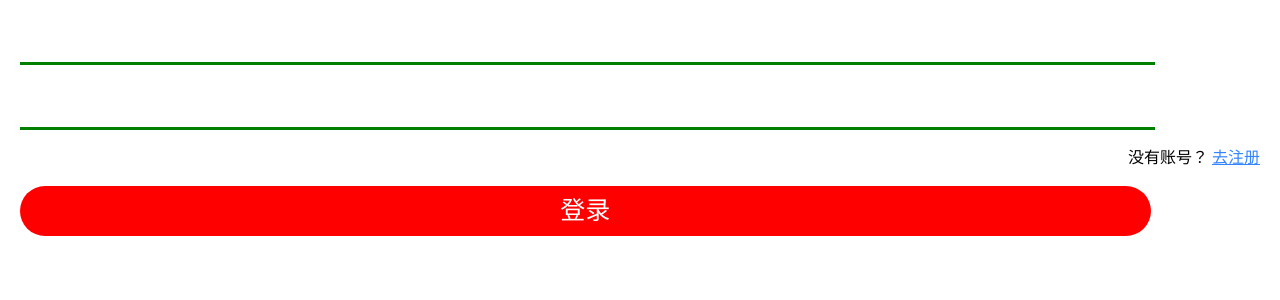
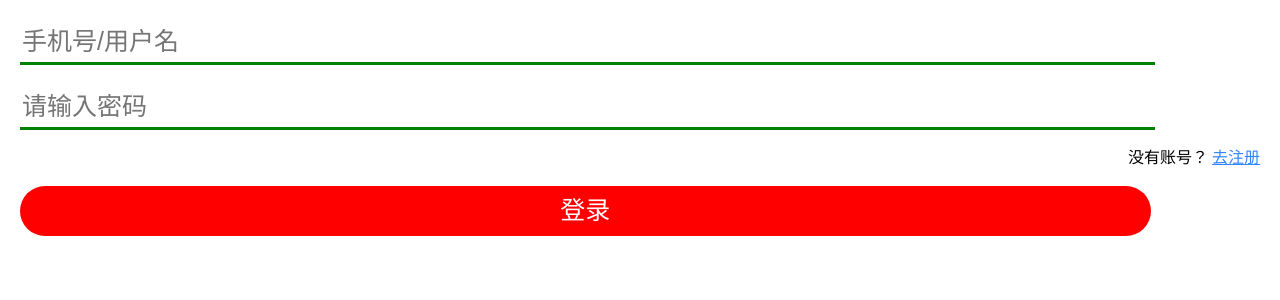
Before and after one commit to lvyuqing-git/hmtoutiao, a Vue app: page /#/login in a window 1280 px wide. Shown: the top 300 px of the page. Built offline with nearby package versions, Linux system fonts and the light colour scheme; a small style sheet from the web is missing.

Commit message:
使用vant框架封装input组件完成

```diff
--- a/babel.config.js
+++ b/babel.config.js
@@ -1,5 +1,12 @@
 module.exports = {
   presets: [
     '@vue/cli-plugin-babel/preset'
+  ],
+  plugins: [
+    ['import', {
+      libraryName: 'vant',
+      libraryDirectory: 'es',
+      style: true
+    }, 'vant']
   ]
 }
--- a/src/components/hminput.vue
+++ b/src/components/hminput.vue
@@ -1,14 +1,32 @@
 <template>
-  <input :type="type"
-         @input='inputfn'>
+  <input @input='inputfn'
+         @blur="blurfn"
+         :class="{succeed:status,err:!status}">
 </template>
 
 <script>
 export default {
-  props: ['type'],
+  props: ['rule', 'msg'],
+  data () {
+    return {
+      status: true
+    }
+  },
   methods: {
     inputfn (event) {
       this.$emit('input', event.target.value)
+    },
+    blurfn () {
+      let value = event.target.value;
+      if (this.rule && this.rule.test(value)) {
+        this.status = true
+      } else {
+        this.status = false
+        this.$toast.fail({
+          message: this.msg,
+        });
+
+      }
     }
   }
 }
@@ -19,8 +37,14 @@ input {
   width: 318/360 * 100vw;
   height: 40px;
   border: none;
-  border-bottom: 3px solid green;
+  border-bottom: 3px solid black;
   font-size: 25px;
   outline: none;
 }
+.succeed {
+  border-bottom: 3px solid green;
+}
+.err {
+  border-bottom: 3px solid red;
+}
 </style>
--- a/src/main.js
+++ b/src/main.js
@@ -3,6 +3,8 @@ import App from './App.vue'
 import '@/assets/style/reset.css'
 Vue.config.productionTip = false
 import router from '@/router/index.js'
+import { Toast } from 'vant';
+Vue.use(Toast)
 new Vue({
   router,
   render: h => h(App),
--- a/src/views/login.vue
+++ b/src/views/login.vue
@@ -5,9 +5,15 @@
       <div class="logo"><span class="iconfont iconnew"></span></div>
       <div class="inputs">
         <hminput v-model="user.username"
-                 type='text'></hminput>
+                 type='text'
+                 :rule='/^(\d{5,6})$|^(1\d{10})$/'
+                 placeholder="手机号/用户名"
+                 msg='请输入正确格式的用户名或手机号'></hminput>
         <hminput v-model="user.password"
-                 type='password'></hminput>
+                 type='password'
+                 :rule='/^\S{3,16}$/'
+                 placeholder="请输入密码"
+                 msg='请输入正确格式的密码'></hminput>
       </div>
       <p class="tips">
         没有账号？
```
